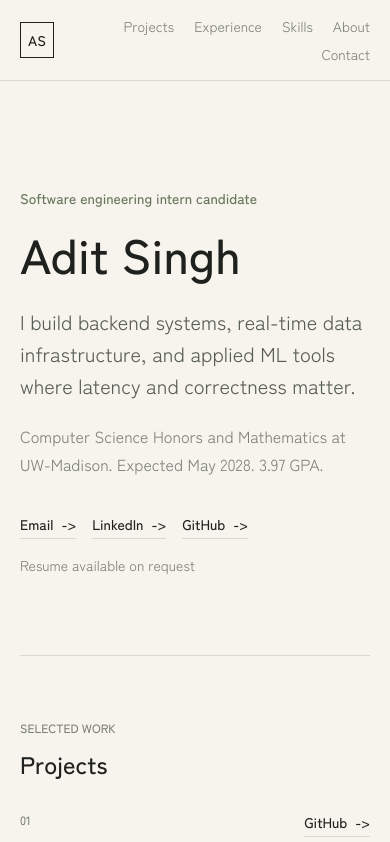
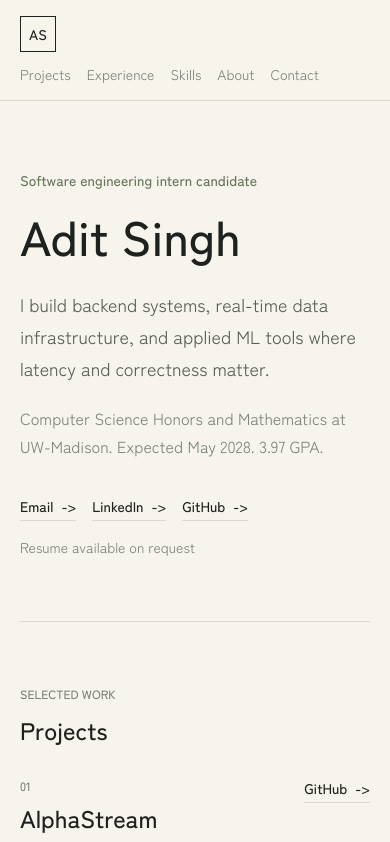
Before and after one commit to AditSingh10/AditSingh10.github.io, a React (Vite) app: page / in a window 390 px wide. Shown: the top 842 px of the page. Built offline with nearby package versions, Linux system fonts and the light colour scheme.

Commit message:
style: polish responsive layout

```diff
--- a/src/App.tsx
+++ b/src/App.tsx
@@ -105,7 +105,7 @@ function App() {
   return (
     <div className="min-h-screen bg-paper text-ink">
       <header className="sticky top-0 z-20 border-b border-line bg-paper/95 backdrop-blur-sm">
-        <div className="mx-auto flex max-w-6xl items-center justify-between gap-5 px-5 py-4 sm:px-8">
+        <div className="mx-auto flex max-w-6xl flex-col items-start gap-3 px-5 py-4 sm:flex-row sm:items-center sm:justify-between sm:gap-5 sm:px-8">
           <a
             href="#top"
             aria-label="Adit Singh home"
@@ -115,7 +115,7 @@ function App() {
           </a>
           <nav
             aria-label="Primary navigation"
-            className="flex flex-wrap justify-end gap-x-5 gap-y-2 text-sm text-muted"
+            className="flex w-full flex-wrap gap-x-4 gap-y-2 text-sm text-muted sm:w-auto sm:justify-end sm:gap-x-5"
           >
             {navItems.map((item) => (
               <a
@@ -131,14 +131,14 @@ function App() {
       </header>
 
       <main id="top" className="mx-auto max-w-6xl px-5 sm:px-8">
-        <section className="grid min-h-[68svh] grid-cols-1 content-end gap-10 py-20 md:grid-cols-[0.72fr_1.28fr] md:py-28">
+        <section className="grid min-h-[520px] grid-cols-1 content-end gap-10 py-16 sm:min-h-[560px] sm:py-20 md:min-h-[620px] md:grid-cols-[0.72fr_1.28fr] md:py-24">
           <div className="hidden border-l border-line md:block" aria-hidden="true" />
           <div className="max-w-3xl">
             <p className="mb-5 text-sm font-medium text-accent">{hero.role}</p>
             <h1 className="text-5xl font-medium leading-[1.05] text-ink sm:text-6xl md:text-7xl">
               {hero.name}
             </h1>
-            <p className="mt-7 max-w-2xl text-xl leading-8 text-soft">
+            <p className="mt-7 max-w-2xl text-lg leading-8 text-soft sm:text-xl">
               {hero.summary}
             </p>
             <p className="mt-5 max-w-2xl text-base leading-7 text-muted">
```
